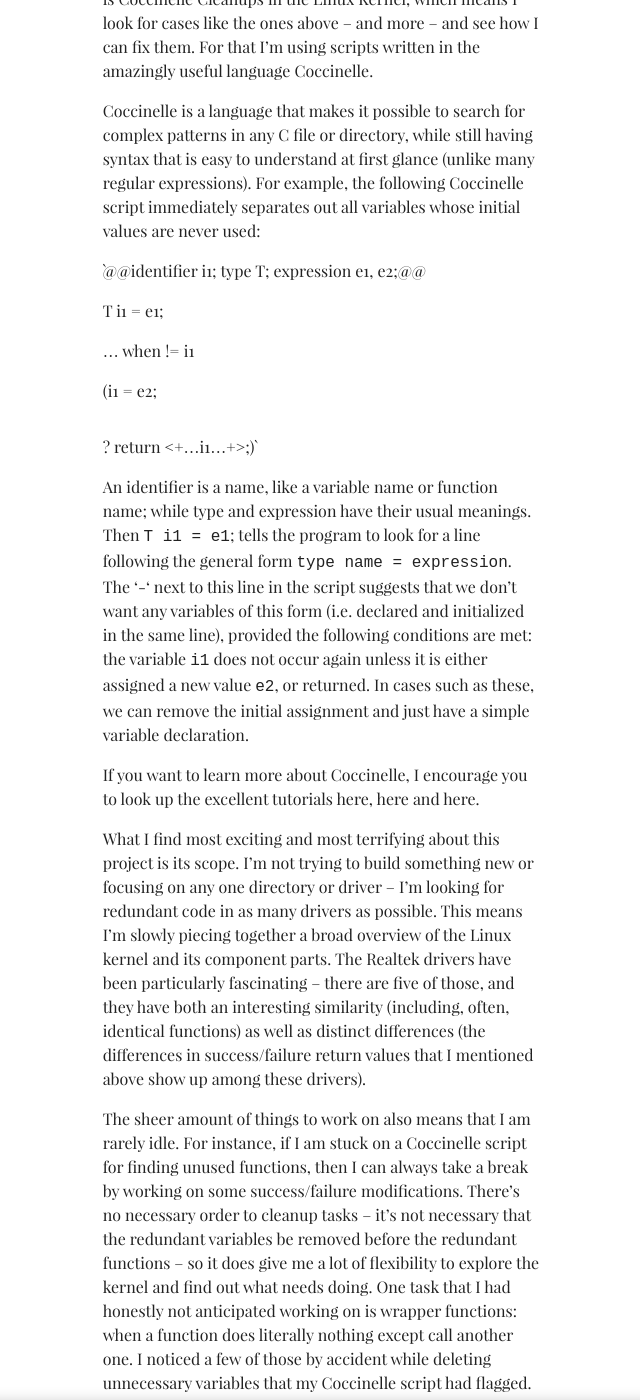
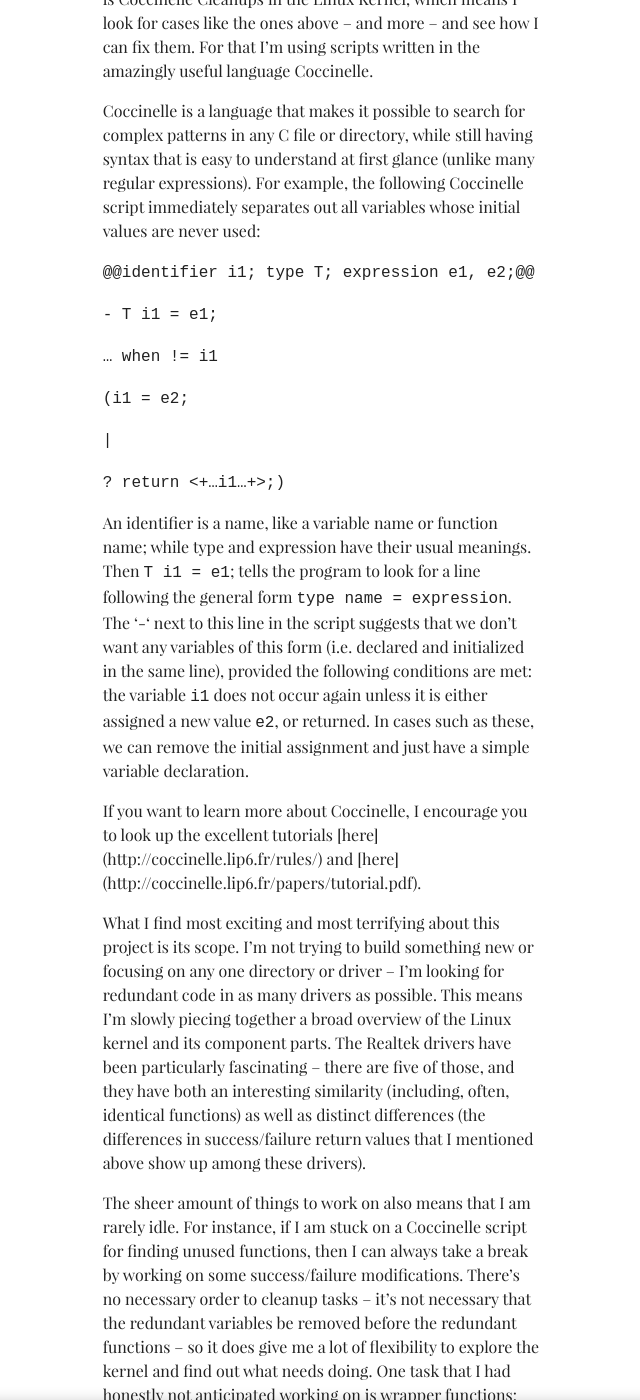
Before and after one commit to lukas-h/material-theme, a Jekyll site: the page built from _posts/2019-06-21-coccinelle-cleanups.md, in a window 1280 px wide and 1400 px high, scrolled down 1186 px. Shown: the whole window, without its empty margins (319-959 px from the left). Built offline with Jekyll 4.4.1, drawn with Linux system fonts in a browser that asks for light colours; some web fonts are replaced.

Commit message:
Update 2019-06-21-coccinelle-cleanups.md

```diff
--- a/_posts/2019-06-21-coccinelle-cleanups.md
+++ b/_posts/2019-06-21-coccinelle-cleanups.md
@@ -15,21 +15,21 @@
 
 Coccinelle is a language that makes it possible to search for complex patterns in any C file or directory, while still having syntax that is easy to understand at first glance (unlike many regular expressions). For example, the following Coccinelle script immediately separates out all variables whose initial values are never used:
 
-`@@identifier i1; type T; expression e1, e2;@@
+`@@identifier i1; type T; expression e1, e2;@@`
 
--	T i1 = e1;
+`-	T i1 = e1;`
 
-… when != i1
+`… when != i1`
 
-(i1 = e2;
+`(i1 = e2;`
 
-|
+`|`
 
-? return <+…i1…+>;)`
+`? return <+…i1…+>;)`
 
 An identifier is a name, like a variable name or function name; while type and expression have their usual meanings. Then `T i1 = e1`; tells the program to look for a line following the general form `type name = expression`. The ‘-‘ next to this line in the script suggests that we don’t want any variables of this form (i.e. declared and initialized in the same line), provided the following conditions are met: the variable `i1` does not occur again unless it is either assigned a new value `e2`, or returned. In cases such as these, we can remove the initial assignment and just have a simple variable declaration.
 
-If you want to learn more about Coccinelle, I encourage you to look up the excellent tutorials here, here and here.
+If you want to learn more about Coccinelle, I encourage you to look up the excellent tutorials [here] (http://coccinelle.lip6.fr/rules/) and [here] (http://coccinelle.lip6.fr/papers/tutorial.pdf).
 
 What I find most exciting and most terrifying about this project is its scope. I’m not trying to build something new or focusing on any one directory or driver – I’m looking for redundant code in as many drivers as possible. This means I’m slowly piecing together a broad overview of the Linux kernel and its component parts. The Realtek drivers have been particularly fascinating – there are five of those, and they have both an interesting similarity (including, often, identical functions) as well as distinct differences (the differences in success/failure return values that I mentioned above show up among these drivers).
 
```
